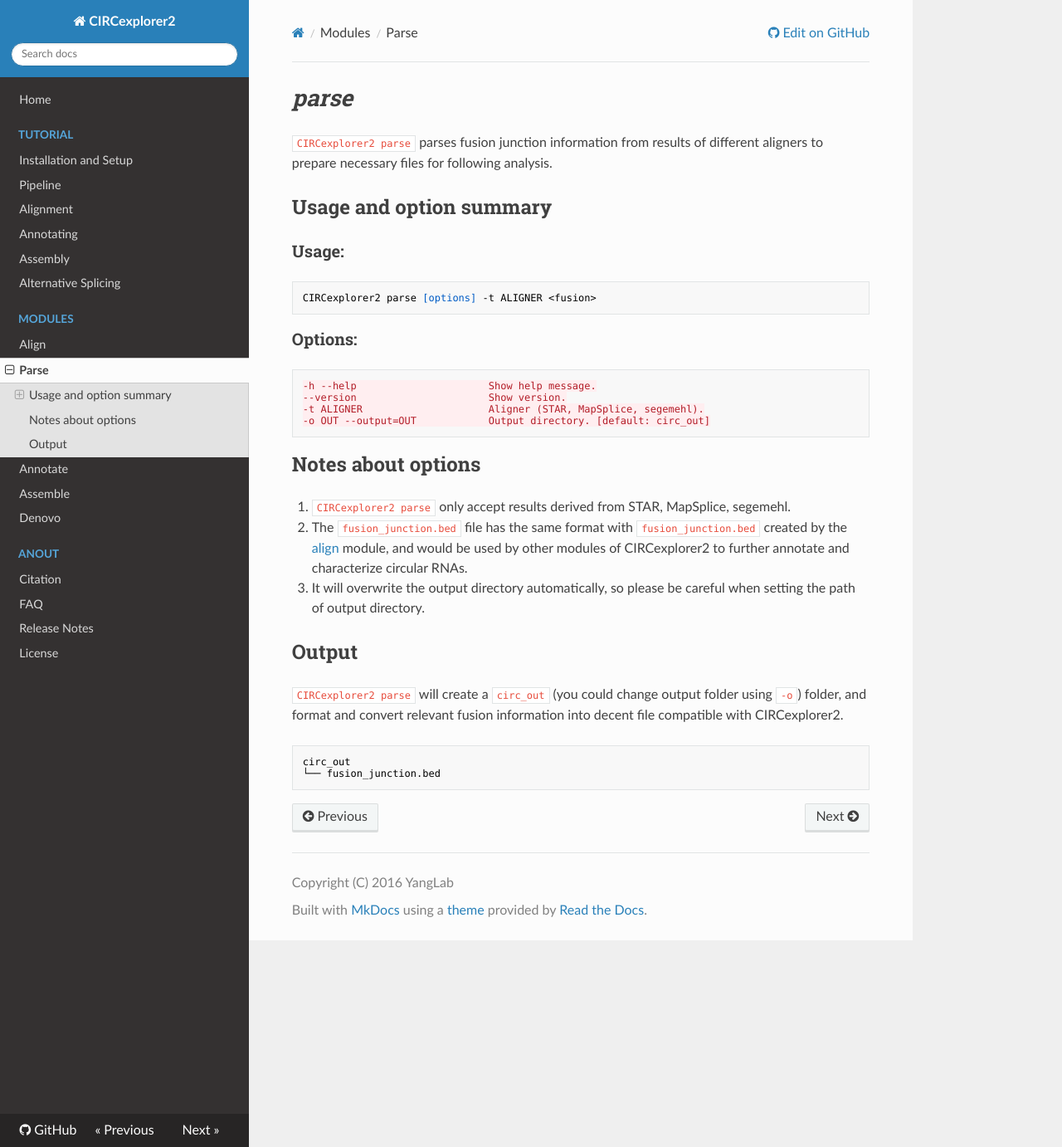
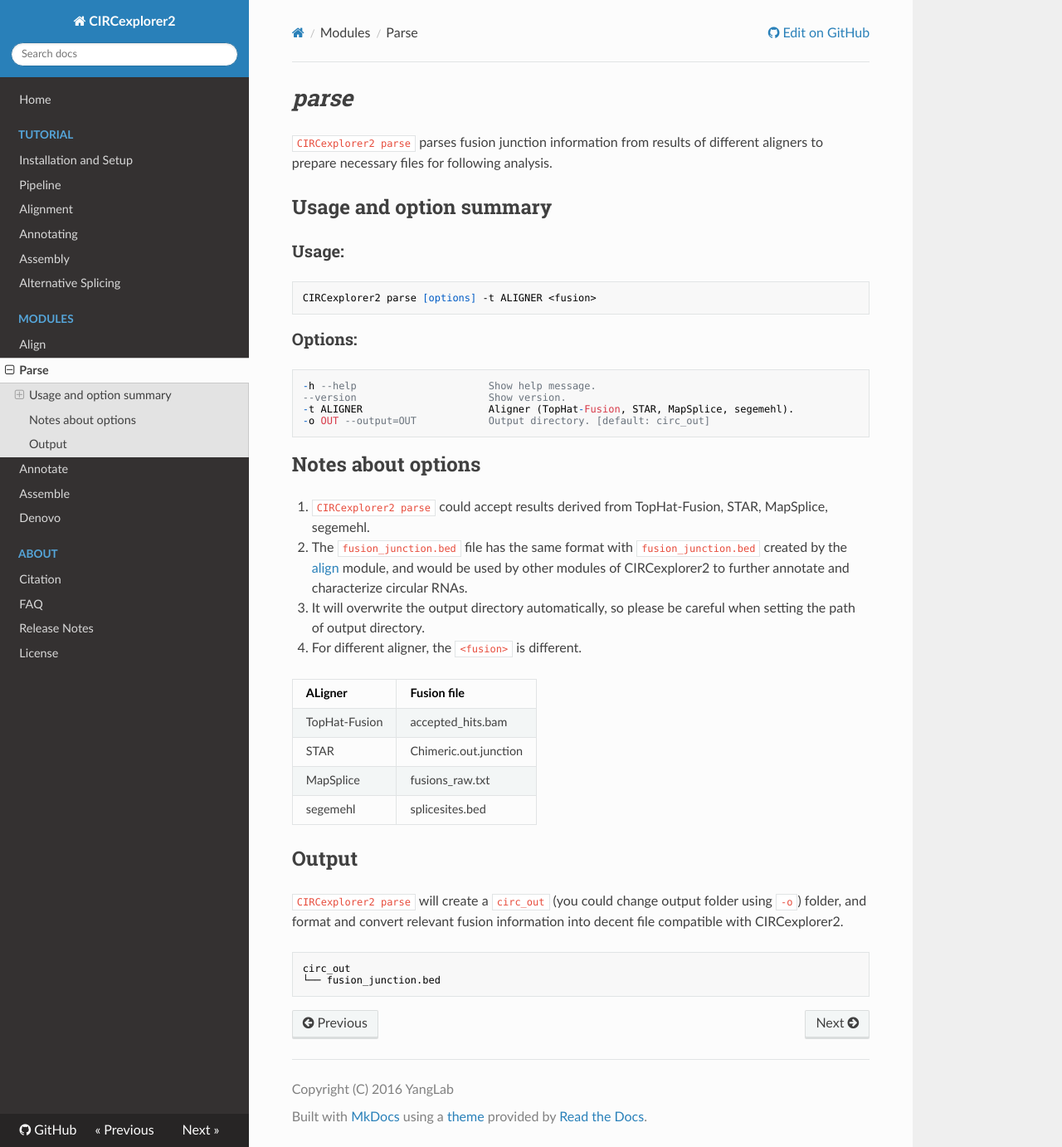
Before and after one commit to YangLab/CIRCexplorer2, an MkDocs documentation site: the page built from docs/modules/parse.md, in a window 1280 px wide and 1382 px high. Shown: the whole window at 83% size. Built offline with MkDocs 1.6.1, drawn with Linux system fonts in a browser that asks for light colours; nearby versions of some CDN libraries; old or Windows-style settings are respelled for this version of MkDocs.

Commit message:
update docs

````diff
--- a/docs/modules/parse.md
+++ b/docs/modules/parse.md
@@ -15,15 +15,24 @@
 ```
 -h --help                      Show help message.
 --version                      Show version.
--t ALIGNER                     Aligner (STAR, MapSplice, segemehl).
+-t ALIGNER                     Aligner (TopHat-Fusion, STAR, MapSplice, segemehl).
 -o OUT --output=OUT            Output directory. [default: circ_out]
 ```
 
 ## Notes about options
 
-1. `CIRCexplorer2 parse` only accept results derived from STAR, MapSplice, segemehl.
+1. `CIRCexplorer2 parse` could accept results derived from TopHat-Fusion, STAR, MapSplice, segemehl.
 2. The `fusion_junction.bed` file has the same format with `fusion_junction.bed` created by the [align](../modules/align.md) module, and would be used by other modules of CIRCexplorer2 to further annotate and characterize circular RNAs.
 3. It will overwrite the output directory automatically, so please be careful when setting the path of output directory.
+4. For different aligner, the `<fusion>` is different.
+
+| ALigner       | Fusion file                           |
+| :------------ | :------------------------------------ |
+| TopHat-Fusion | accepted_hits.bam                     |
+| STAR          | Chimeric.out.junction                 |
+| MapSplice     | fusions_raw.txt                       |
+| segemehl      | splicesites.bed                       |
+
 
 ## Output
 
--- a/mkdocs.yml
+++ b/mkdocs.yml
@@ -18,7 +18,7 @@
         - 'Annotate': 'modules/annotate.md'
         - 'Assemble': 'modules/assemble.md'
         - 'Denovo': 'modules/denovo.md'
-    - Anout:
+    - About:
         - 'Citation': 'about/citation.md'
         - 'FAQ': 'about/faq.md'
         - 'Release Notes': 'about/changelog.md'
````
Also changed, not shown: docs/about/faq.md (+13 -0 lines), docs/tutorial/alignment.md (+6 -2 lines).
